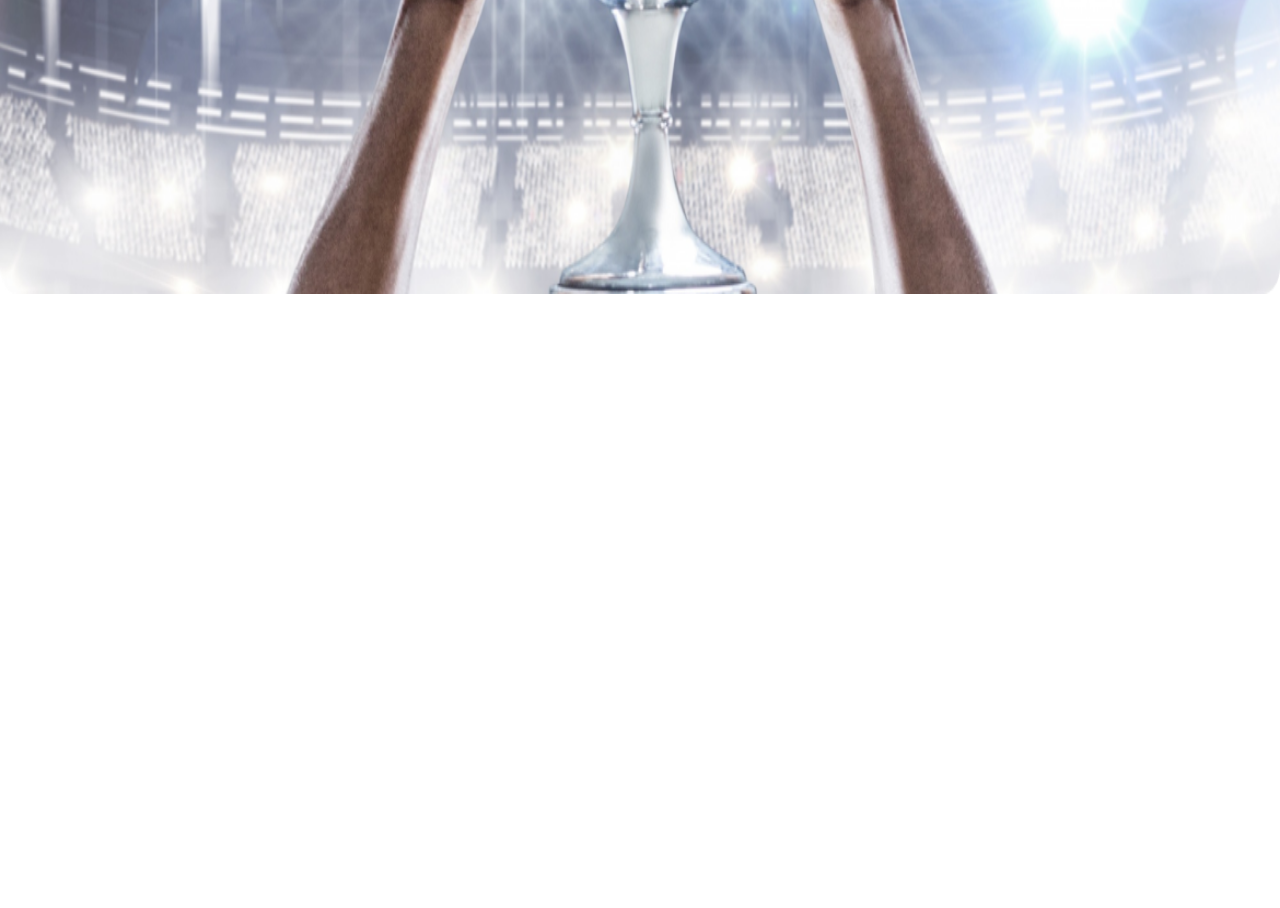
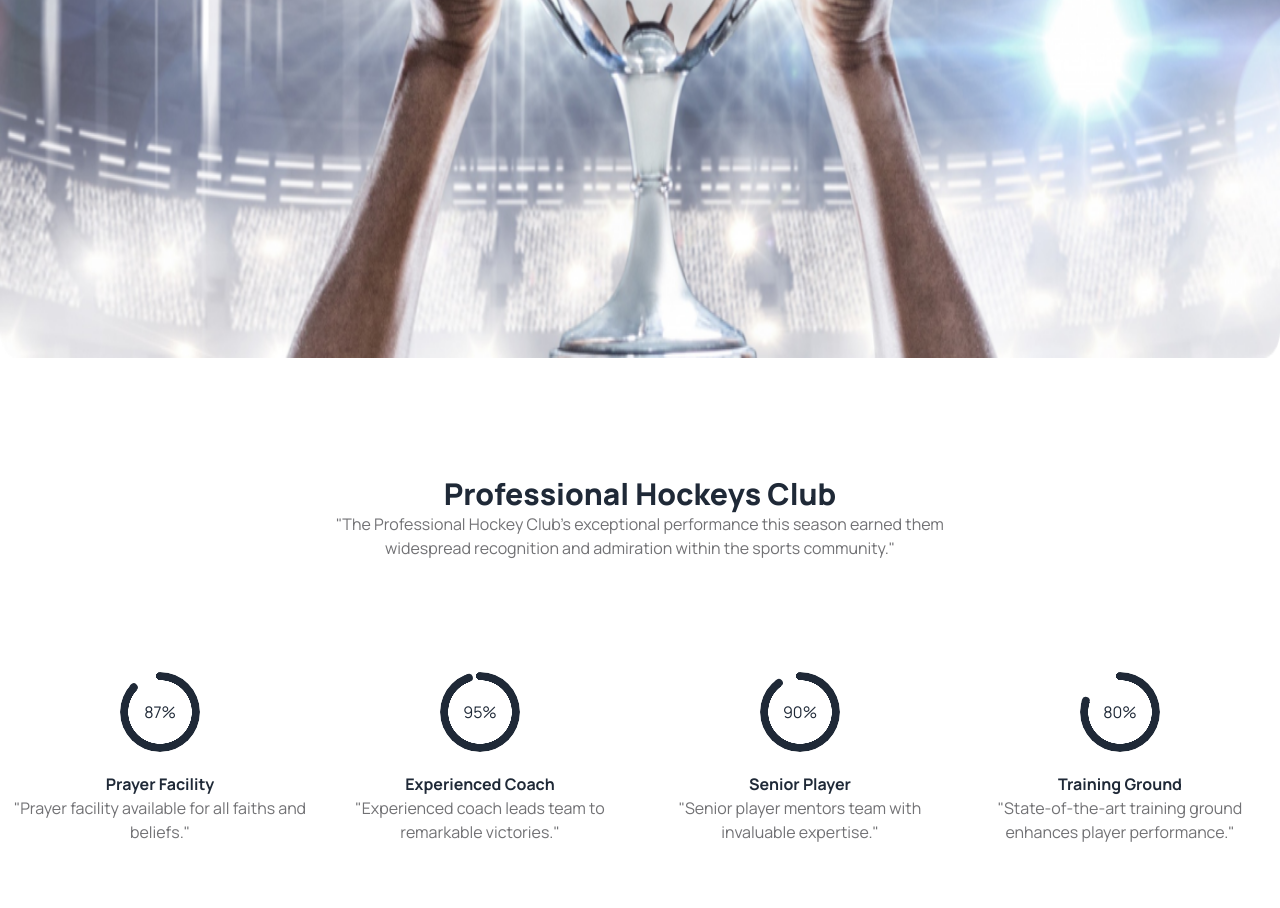
Before and after one commit to Nadim-Hossain/web_day19_Assignment_3, a plain HTML site: page B9A3-Hockeys-main/index.html in a window 1280 px wide. Shown: the part 734-1642 px from the top of the page. Before the commit the page ends 1034 px from the top, so only its background shows below. Drawn offline with nearby package versions, Linux system fonts and the light colour scheme; grey boxes are pictures that could not be loaded.

Commit message:
Professional Hockeys Club and Radial Progress section complete

```diff
--- a/B9A3-Hockeys-main/index.html
+++ b/B9A3-Hockeys-main/index.html
@@ -28,7 +28,7 @@
             theme: {
                 extend: {
                     colors: {
-                        clifford: '#da373d',
+                        'paragraph-description': '#13131899',
                     }
                 }
             }
@@ -47,9 +47,14 @@
                 <div class="navbar-start">
                     <div class="dropdown">
                         <div tabindex="0" role="button" class="btn btn-ghost lg:hidden">
-                      <svg xmlns="http://www.w3.org/2000/svg" class="h-5 w-5" fill="none" viewBox="0 0 24 24" stroke="currentColor"><path stroke-linecap="round" stroke-linejoin="round" stroke-width="2" d="M4 6h16M4 12h8m-8 6h16" /></svg>
+                            <svg xmlns="http://www.w3.org/2000/svg" class="h-5 w-5" fill="none" viewBox="0 0 24 24"
+                                stroke="currentColor">
+                                <path stroke-linecap="round" stroke-linejoin="round" stroke-width="2"
+                                    d="M4 6h16M4 12h8m-8 6h16" />
+                            </svg>
                         </div>
-                    <ul tabindex="0" class="menu menu-sm dropdown-content mt-3 z-[1] p-2 shadow bg-base-100 rounded-box w-52">
+                        <ul tabindex="0"
+                            class="menu menu-sm dropdown-content mt-3 z-[1] p-2 shadow bg-base-100 rounded-box w-52">
                             <li><a>Home</a></li>
                             <li><a>About</a></li>
                             <li><a>Pages</a></li>
@@ -77,16 +82,18 @@
         <!-- navbar section end -->
 
         <!-- carousel section start -->
-        <section class="container mx-auto">
+        <section class="container mx-auto mt-16">
             <div class="carousel w-full">
 
                 <div id="slide1" class="carousel-item relative w-full carousel-caption">
                     <img src="Images/1.png" class="w-full" />
 
-                    <div class=" h-40 w-2/5 bg-[#131318] absolute lg:top-96 lg:left-96 lg:ml-80 text-white p-10 rounded-2xl">
+                    <div
+                        class=" h-40 w-4/5 lg:w-2/5 bg-[#131318] absolute top-60 lg:top-96 left-10 lg:left-96 lg:ml-80 text-white p-5 lg:p-10 rounded-2xl">
                         <h3 class="font-extrabold ">Meet all the heroes from the field</h3>
                         <p class="text-sm font-medium">
-                            "The hockey club's dedicated coaching staff led the team to a triumphant victory this season."</p>
+                            "The hockey club's dedicated coaching staff led the team to a triumphant victory this
+                            season."</p>
                     </div>
 
                     <div class="absolute flex justify-between transform -translate-y-1/2 left-5 right-5 top-1/2">
@@ -104,8 +111,43 @@
                 </div>
             </div>
             <!-- carousel section end -->
+        </section>
 
+        <!-- Professional Hockeys Club and Radial Progress start -->
+        <section class="container mb-28">
+            <div class="text-center">
+                <h3 class="text-3xl font-extrabold mt-28">Professional Hockeys Club</h3>
+                <p class="text-paragraph-description">"The Professional Hockey Club's exceptional performance this season earned
+                    them <br> widespread recognition and admiration within the sports community."</p>
+            </div>
         </section>
+        <section class="container ">
+            <div class="text-center grid md:grid-cols-1 lg:grid-cols-4">
+                <div class="mb-16">
+                    <div class="radial-progress mb-5" style="--value:87;" role="progressbar">87%</div>
+                    <h3 class="font-semibold">Prayer Facility</h3>
+                    <p class="text-base text-paragraph-description">"Prayer facility available for all faiths and beliefs." </p>
+                </div>
+                <div class="mb-16">
+                    <div class="radial-progress mb-5" style="--value:95;" role="progressbar">95%</div>
+                    <h3 class="font-semibold">Experienced Coach</h3>
+                    <p class="text-base text-paragraph-description">
+                        "Experienced coach leads team to remarkable victories." </p>
+                </div>
+                <div class="mb-16">
+                    <div class="radial-progress mb-5" style="--value:90;" role="progressbar">90%</div>
+                    <h3 class="font-semibold">Senior Player</h3>
+                    <p class="text-base text-paragraph-description">"Senior player mentors team with invaluable expertise."</p>
+                </div>
+                <div class="mb-16">
+                    <div class="radial-progress mb-5" style="--value:80;" role="progressbar">80%</div>
+                    <h3 class="font-semibold">Training Ground</h3>
+                    <p class="text-base text-paragraph-description">
+                        "State-of-the-art training ground enhances player performance."</p>
+                </div>
+            </div>
+        </section>
+        <!-- Professional Hockeys Club and Radial Progress end -->
 
     </header>
 
```
Lines whose indentation alone changed are shown as unchanged.
